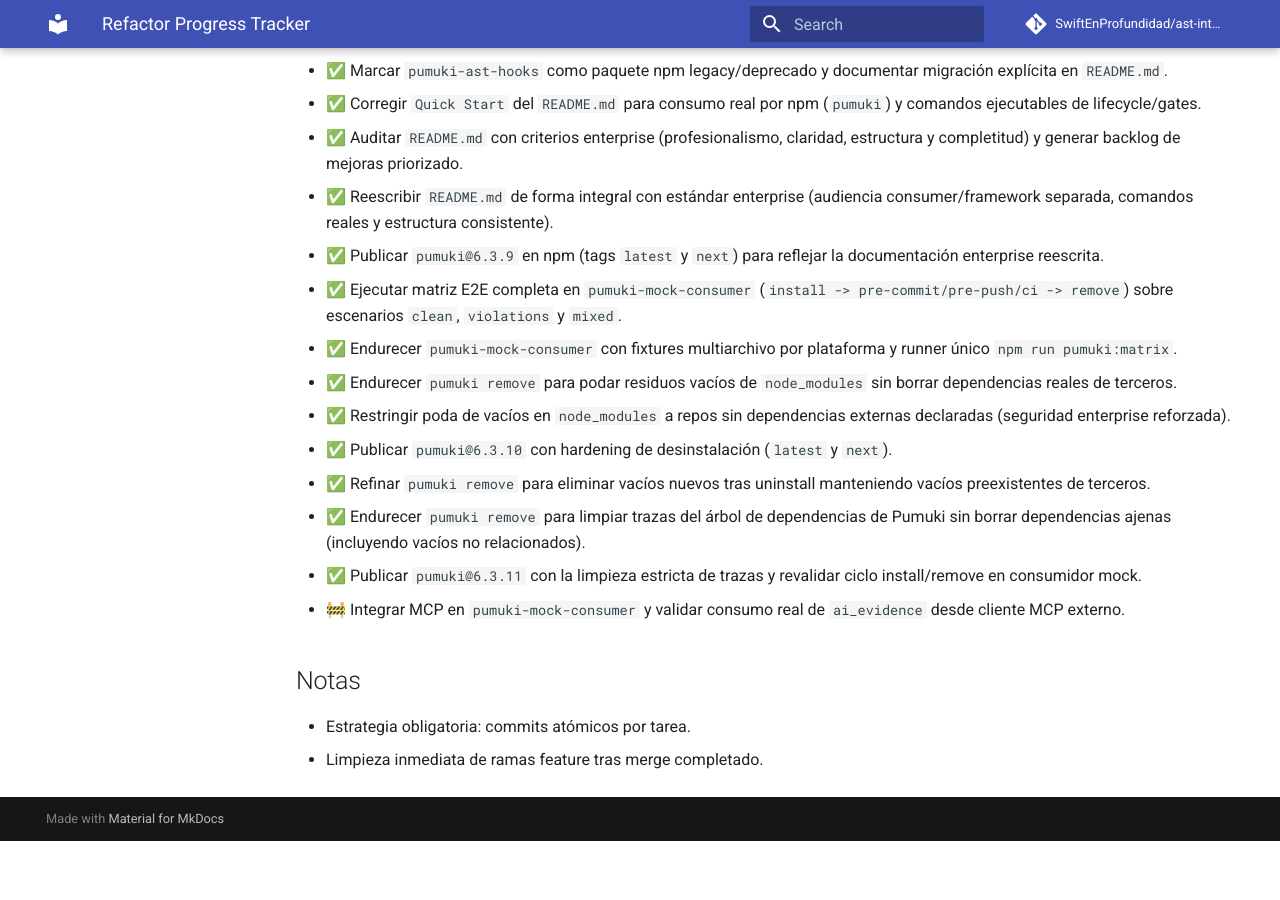
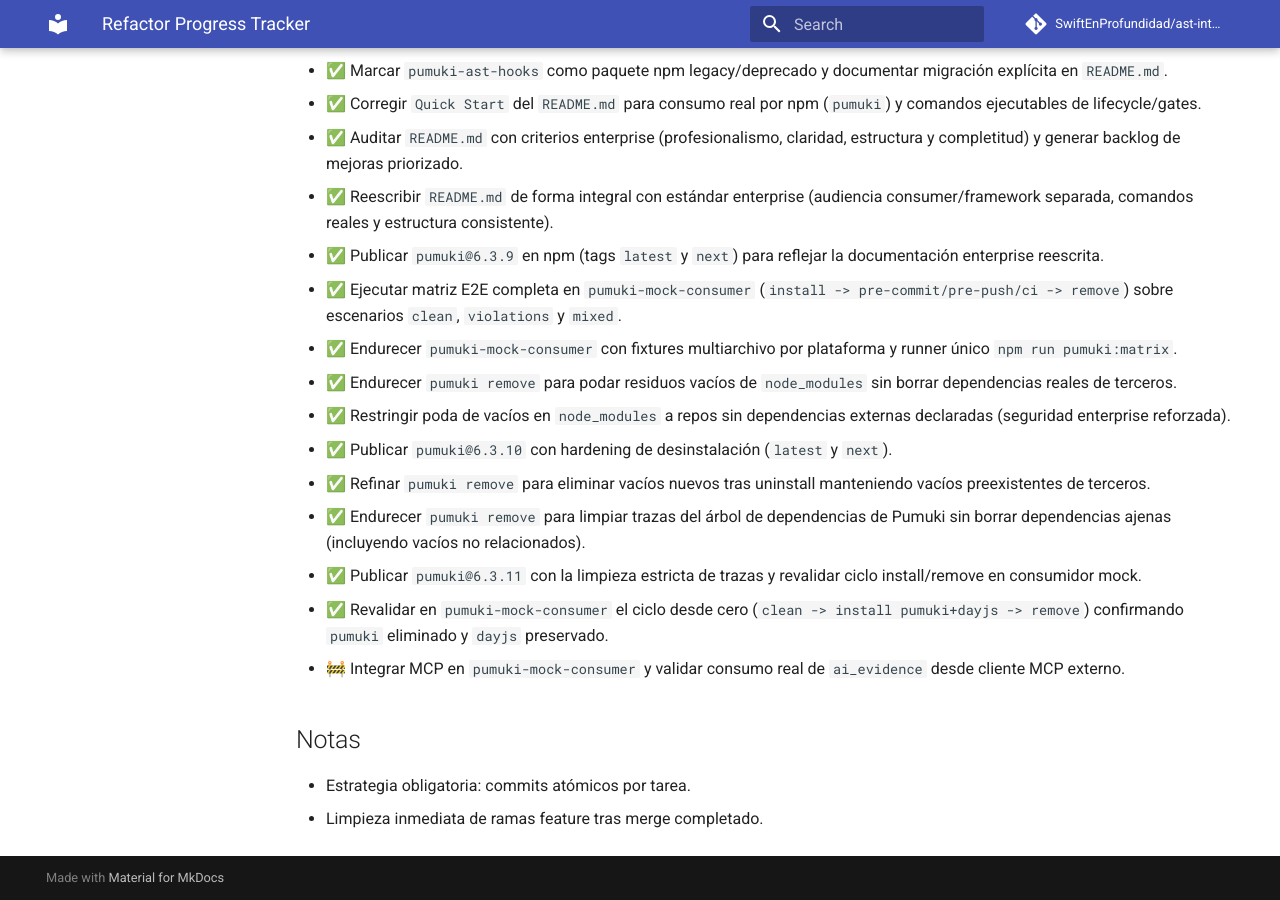
Before and after one commit to SwiftEnProfundidad/ast-intelligence-hooks, an MkDocs documentation site: the page built from docs/REFRACTOR_PROGRESS.md, in a window 1280 px wide and 900 px high, scrolled down 5526 px. Built offline with MkDocs 1.6.1 and Material for MkDocs 9.7.7, drawn with Linux system fonts in a browser that asks for light colours; comment, search, counter and statistics services are not loaded; before the commit the page ends 6367 px from its top, so only the background shows below that.

Commit message:
chore(docs): record lifecycle mock revalidation

```diff
--- a/docs/REFRACTOR_PROGRESS.md
+++ b/docs/REFRACTOR_PROGRESS.md
@@ -162,6 +162,7 @@ Estado consolidado del refactor con seguimiento de tareas y evidencia del avance
 - ✅ Refinar `pumuki remove` para eliminar vacíos nuevos tras uninstall manteniendo vacíos preexistentes de terceros.
 - ✅ Endurecer `pumuki remove` para limpiar trazas del árbol de dependencias de Pumuki sin borrar dependencias ajenas (incluyendo vacíos no relacionados).
 - ✅ Publicar `pumuki@6.3.11` con la limpieza estricta de trazas y revalidar ciclo install/remove en consumidor mock.
+- ✅ Revalidar en `pumuki-mock-consumer` el ciclo desde cero (`clean -> install pumuki+dayjs -> remove`) confirmando `pumuki` eliminado y `dayjs` preservado.
 - 🚧 Integrar MCP en `pumuki-mock-consumer` y validar consumo real de `ai_evidence` desde cliente MCP externo.
 
 ## Notas
```
